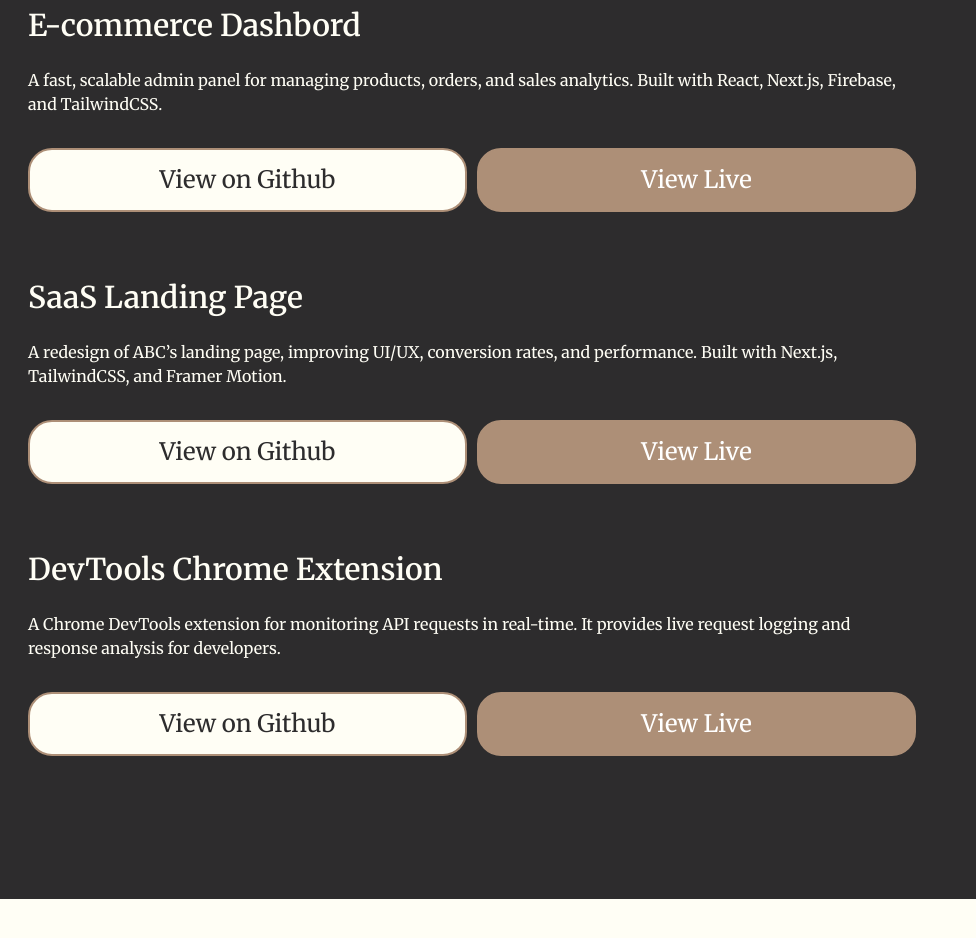
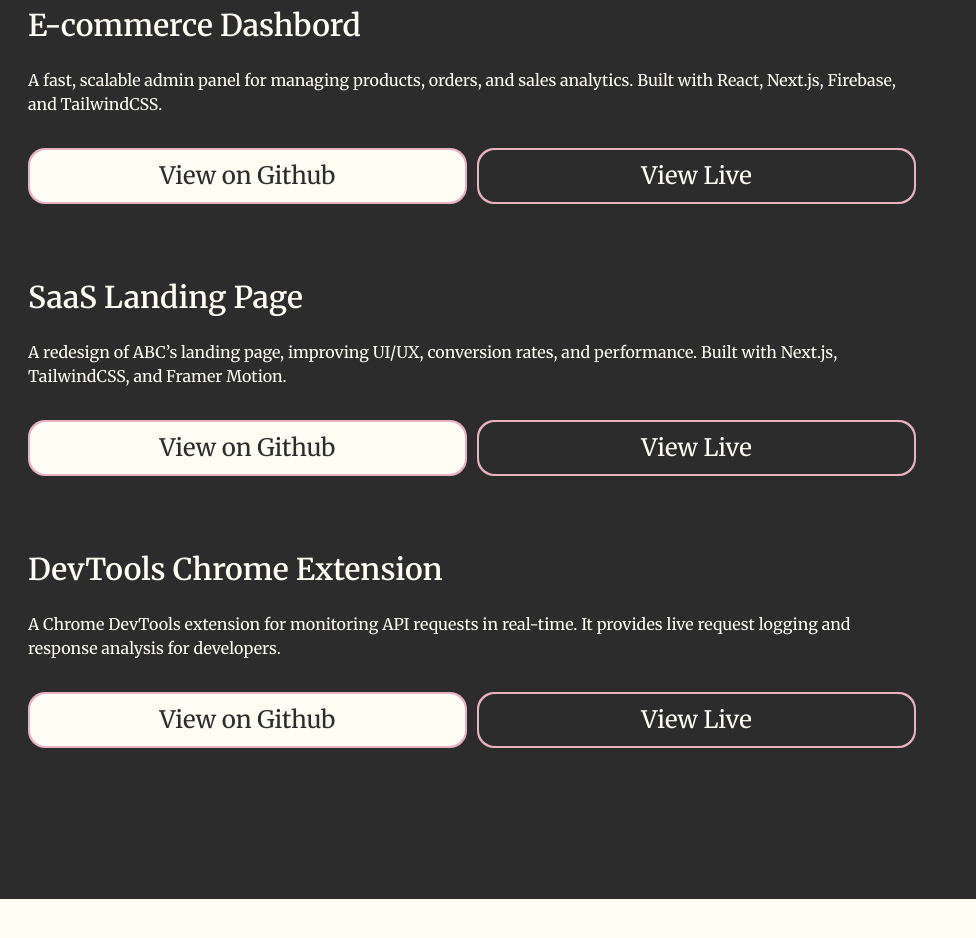
Before and after one commit to jasnmar/btg-example, an Astro site: page / in a window 1280 px wide. Shown: the part 2672-3610 px from the top of the page, 304-1280 px from the left. Built offline with nearby package versions, Linux system fonts and the light colour scheme; Astro itself is replaced by a stand-in of ours; a web font is replaced by a local one.

Commit message:
Working border on button links

```diff
--- a/src/components/ButtonLink.astro
+++ b/src/components/ButtonLink.astro
@@ -8,43 +8,88 @@ interface Props {
 const { href, text, variant = "primary", isDownload = false } = Astro.props
 ---
 
-{
-  isDownload && (
-    <a class={variant + " button-link"} download={isDownload} href={href}>
+<div class="border">
+  <div class:list={[variant, "button"]} role="button">
+    <a download={isDownload} href={href}>
       {text}
     </a>
-  )
-}
-{
-  !isDownload && (
-    <a class={variant + " button-link"} href={href}>
-      {text}
-    </a>
-  )
-}
+  </div>
+</div>
 
 <style>
-  .button-link {
+  @property --angle {
+    syntax: "<angle>";
+    inherits: false;
+    initial-value: 0deg;
+  }
+
+  @property --border-width {
+    syntax: "<width>";
+    inherits: false;
+    initial-value: 2px;
+  }
+
+
+  .border {
+    --border-width: 2px;
+    display: flex;
+    justify-content: center;
+    align-items: center;
+    padding-inline: var(--border-width);
+    padding-block: var(--border-width);
+
+    background-color:var(--clr-accent);
+    width: 100%;
+    border-radius: calc(var(--border-radius) + calc(var(--border-width) / 2));
+    &:hover {
+      background-image: conic-gradient(
+      from var(--angle),
+      var(--clr-darkest) 8%,
+      var(--clr-dark) 25%,
+      var(--clr-accent) 50%,
+      var(--clr-light),
+      var(--clr-lightest),
+      var(--clr-darkest)
+    );
+      animation: 6s spin linear infinite;
+    }
+  }
+
+  .button {
     text-align: center;
     padding: 0.5em 1em;
+    border-radius: var(--border-radius);
+    position: relative;
+    overflow: hidden;
+    width: 100%;
+  }
+
+  @keyframes spin {
+    from {
+      --angle: 0deg;
+    }
+    to {
+      --angle: 360deg;
+    }
+  }
+
+  a {
     text-decoration: none;
     font-size: 1.5em;
     width: 100%;
-    border-radius: var(--border-radius);
-    &:hover {
-      border-color: var(--clr-accent);
-    }
+    height: 100%;
+    display: inline-block;
+    color: inherit;
   }
 
   .primary {
-    background-color: var(--clr-dark);
-    border: 2px solid var(--clr-dark);
-    color: white;
+    color: var(--clr-lightest);
+    background-color: var(--clr-darkest);
   }
 
   .secondary {
+    color: var(--clr-darkest);
     background-color: var(--clr-lightest);
-    color: var(--clr-darkest);
-    border: 2px solid var(--clr-dark);
   }
+
 </style>
--- a/src/components/Card.astro
+++ b/src/components/Card.astro
@@ -22,7 +22,7 @@ console.log('links: ', links)
 
 <div class="card">
   <img src={image} alt={title} />
-  <div>
+  <div class="content">
     <h3>{title}</h3>
     <p class="description">{description}</p>
     <div class="button-container">
--- a/src/components/Container.astro
+++ b/src/components/Container.astro
@@ -1,3 +1,6 @@
+
+
+
 <div class="container">
   <slot />
 </div>
@@ -12,4 +15,13 @@
       }
     }
   }
+  div.main {
+    align-items: center;
+    padding-inline: 0px;
+    @media (width < 1200px) {
+      & {
+        padding-inline: 20px;
+      }
+    }
+  }
 </style>
--- a/src/styles.css
+++ b/src/styles.css
@@ -98,8 +98,7 @@
 
 
   /*10. Create a root stacking context */
-  #root,
-  #__next {
+  #root {
     isolation: isolate;
   }
 
```
